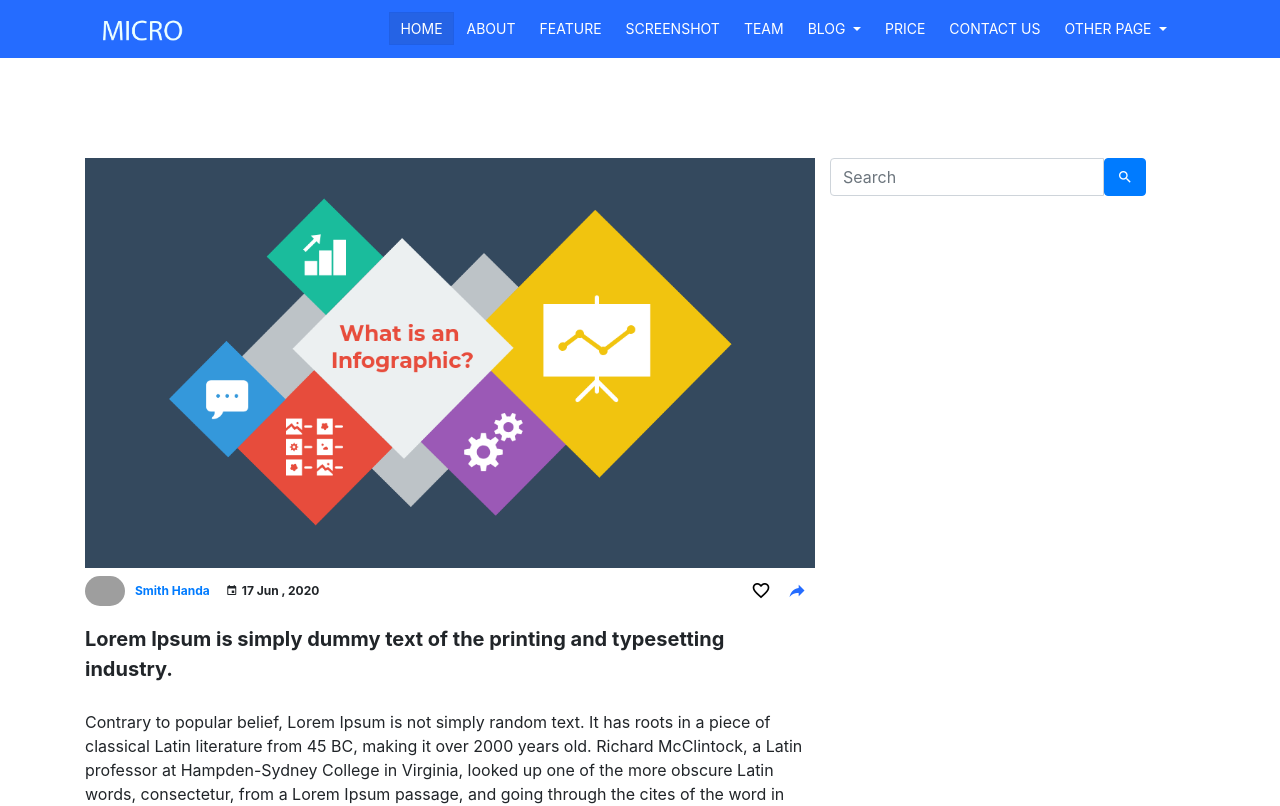
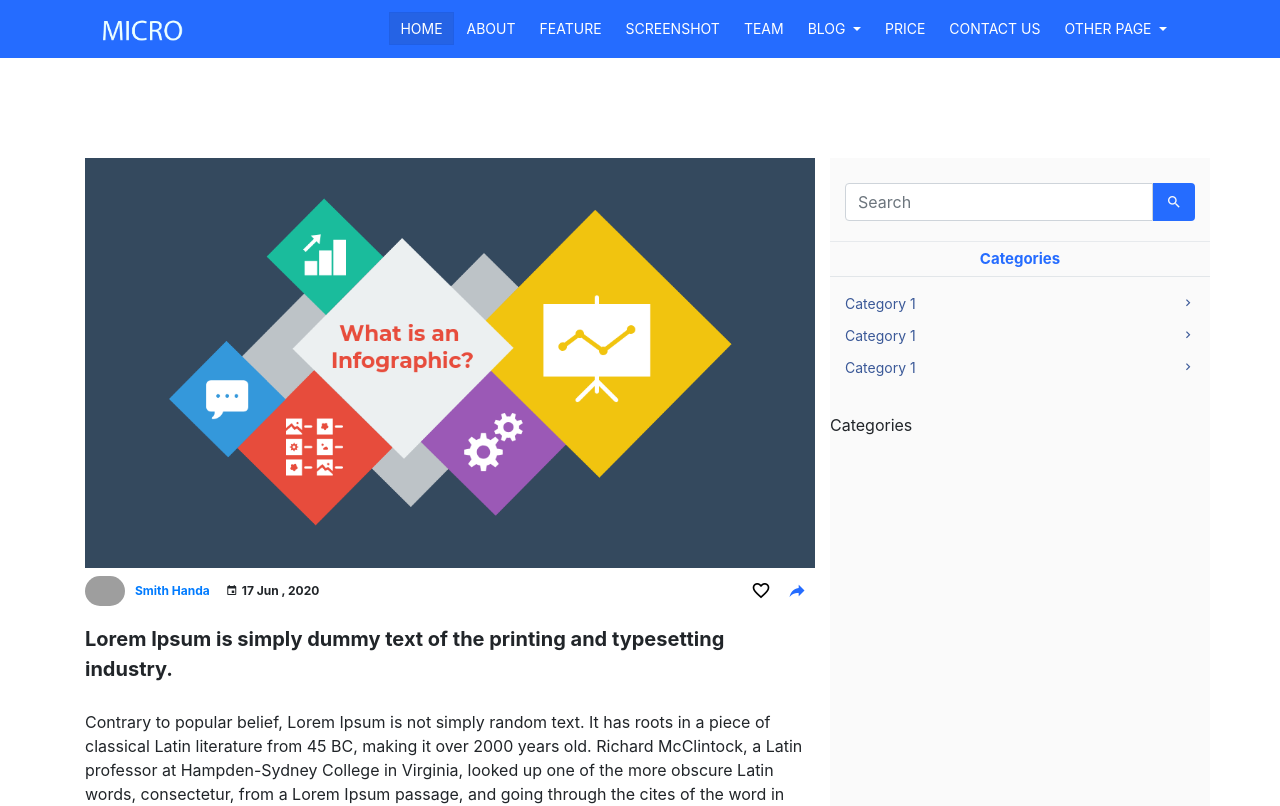
Before and after one commit to ashiqulemu/simple-theme, a Vue app: page /blog-details in a window 1280 px wide. Shown: the top 806 px of the page. Built offline with nearby package versions, Linux system fonts and the light colour scheme; grey boxes are pictures that could not be loaded.

Commit message:
sign-in sign up forgot-password

```diff
--- a/src/assets/sass/theme.scss
+++ b/src/assets/sass/theme.scss
@@ -471,9 +471,84 @@
   }
 }
 
-.flex-reverse{
+.blog-sidebar {
+  padding: 25px 0;
+  background: $bg-primary;
+
+  .search-box {
+    padding: 0 15px;
+
+    .submit-btn {
+      border-top-left-radius: 0;
+      border-bottom-left-radius: 0;
+      background: $primary;
+      color: $bg-primary;
+    }
+  }
+
+  .side-category {
+    padding: 20px 0;
+
+    .category-title {
+      font-size: 15px;
+      text-align: center;
+      font-weight: bold;
+      color: #256cff;
+      border-top: 1px solid #ced4da6b;
+      border-bottom: 1px solid #ced4da85;
+      padding: 6px;
+    }
+
+    .category-list {
+      padding: 10px 0;
+
+      .category-item {
+        display: flex;
+        justify-content: space-between;
+        align-items: center;
+        padding: 5px 15px;
+        color: $bg-social1;
+        text-decoration: none;
+        font-size: 14px;
+
+        &:hover {
+          padding: 5px 10px;
+          border-left: 5px solid $primary;
+          font-weight: bold;
+          background: #e7eaed;
+        }
+      }
+
+      ul {
+
+        font-size: 12px;
+
+        li {
+          padding: 2px 30px;
+          list-style: none;
+          a{
+            color: $secondary;
+          }
+          &:hover {
+          padding: 2px 25px;
+          border-left: 5px solid $secondary;
+          font-weight: bold;
+          background: #e7eaed;
+        }
+
+          a {
+            text-decoration: none;
+          }
+        }
+      }
+    }
+  }
+}
+
+.flex-reverse {
   flex-direction: row-reverse;
 }
+
 .stars {
   input.star {
     display: none;
@@ -496,6 +571,7 @@
   label.star:hover {
     transform: rotate(-15deg) scale(1.3);
   }
+
   input.star-5:checked ~ label.star:before {
     color: #FE7;
     text-shadow: 0 0 20px #952;
@@ -514,6 +590,6 @@ label.star:before {
   }
 }
 
-.sidebar-check{
+.sidebar-check {
   position: absolute;
 }
--- a/src/views/blog/blog-details.vue
+++ b/src/views/blog/blog-details.vue
@@ -185,13 +185,56 @@
                     </ul>
                 </nav>
             </div>
-            <div class="blog-sidebar">
+            <div class="blog-sidebar col-md-4">
                 <div class="input-group search-box">
                     <input class="form-control"
                            placeholder="Search"
                            type="text">
                     <div class="input-group-btn">
-                        <button class="btn btn-primary" type="submit"><i class="mdi mdi-magnify"></i></button>
+                        <button class="btn submit-btn" type="submit">
+                            <i class="mdi mdi-magnify"></i>
+                        </button>
+                    </div>
+                </div>
+                <div class="side-category">
+                    <div class="category-title">Categories</div>
+                    <ul class="nav navbar-nav category-list">
+                        <li>
+                            <a href="#" data-toggle="collapse"
+                               data-target="#submenu-1"
+                               class="category-item"
+                            >
+                                <span>Category 1</span>
+                                <i class="mdi mdi-chevron-right"></i>
+                            </a>
+                            <ul id="submenu-1" class="collapse">
+                                <li><a href="#"><i class="fa fa-angle-double-right"></i> SUBMENU 1.1</a></li>
+                                <li><a href="#"><i class="fa fa-angle-double-right"></i> SUBMENU 1.2</a></li>
+                                <li><a href="#"><i class="fa fa-angle-double-right"></i> SUBMENU 1.3</a></li>
+                            </ul>
+                        </li>
+                        <li>
+                            <a href="#"
+                               class="category-item"
+                            >
+                                <span>Category 1</span>
+                                <i class="mdi mdi-chevron-right"></i>
+                            </a>
+                        </li>
+                        <li>
+                           <a href="#"
+                               class="category-item"
+                            >
+                                <span>Category 1</span>
+                                <i class="mdi mdi-chevron-right"></i>
+                            </a>
+                        </li>
+                    </ul>
+                </div>
+                <div class="recent-post">
+                    <div class="post-title">Categories</div>
+                    <div>
+
                     </div>
                 </div>
             </div>
```
Lines whose indentation alone changed are shown as unchanged.
